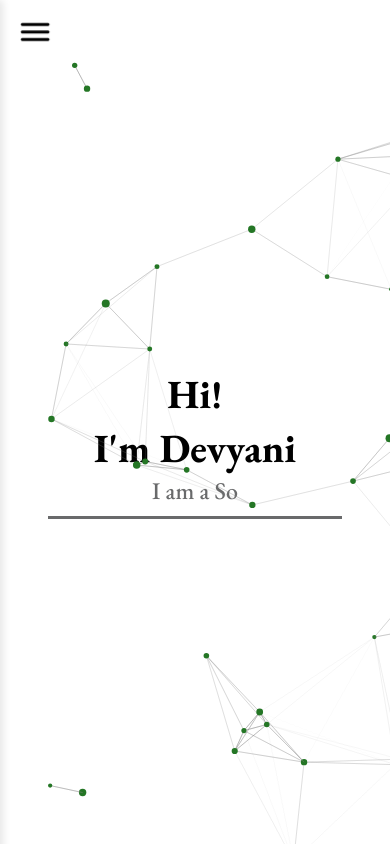
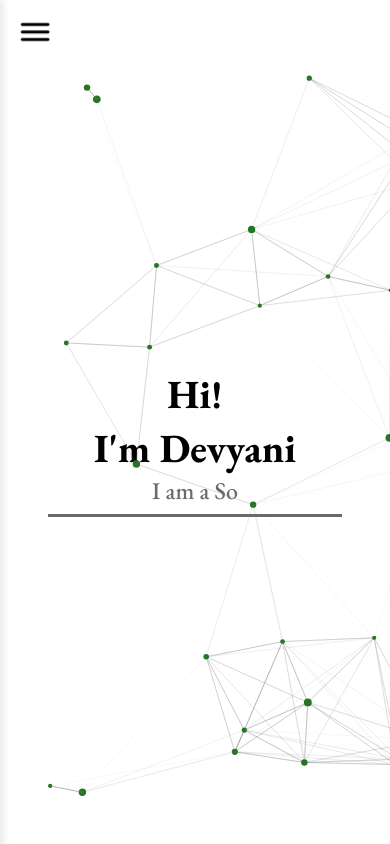
Before and after one commit to devyanigoil/devyanigoil.github.io, a React (Create React App) app: page / in a window 390 px wide. Built offline with nearby package versions, Linux system fonts and the light colour scheme; a web font is replaced by a local one.

Commit message:
minor fixes

```diff
--- a/src/components/BgAnimation.js
+++ b/src/components/BgAnimation.js
@@ -14,7 +14,7 @@ function BgAnimation() {
       }
       else{
         setDensityArea(800);
-        setMaxBallSize(8);
+        setMaxBallSize(6);
       }
     }, []);
 
@@ -29,7 +29,7 @@ function BgAnimation() {
     },
     particles: {
       number: {
-        value: 30,
+        value: 25,
         density: {
           enable: true,
           area: `${densityArea}`
@@ -49,7 +49,7 @@ function BgAnimation() {
       },
       links: {
         enable: true,
-        distance: 150,
+        distance: 200,
         color: "#808080",
         opacity: 0.4,
         width: 1
--- a/src/components/HomePage.css
+++ b/src/components/HomePage.css
@@ -59,4 +59,8 @@ hr {
     font-size: 2.5rem;
     color: #000000;
   }
+
+  h2 {
+    display: block;
+  }
 }
```
Also changed, not shown: 12 other files (tests, documents, lock files or other folders).
